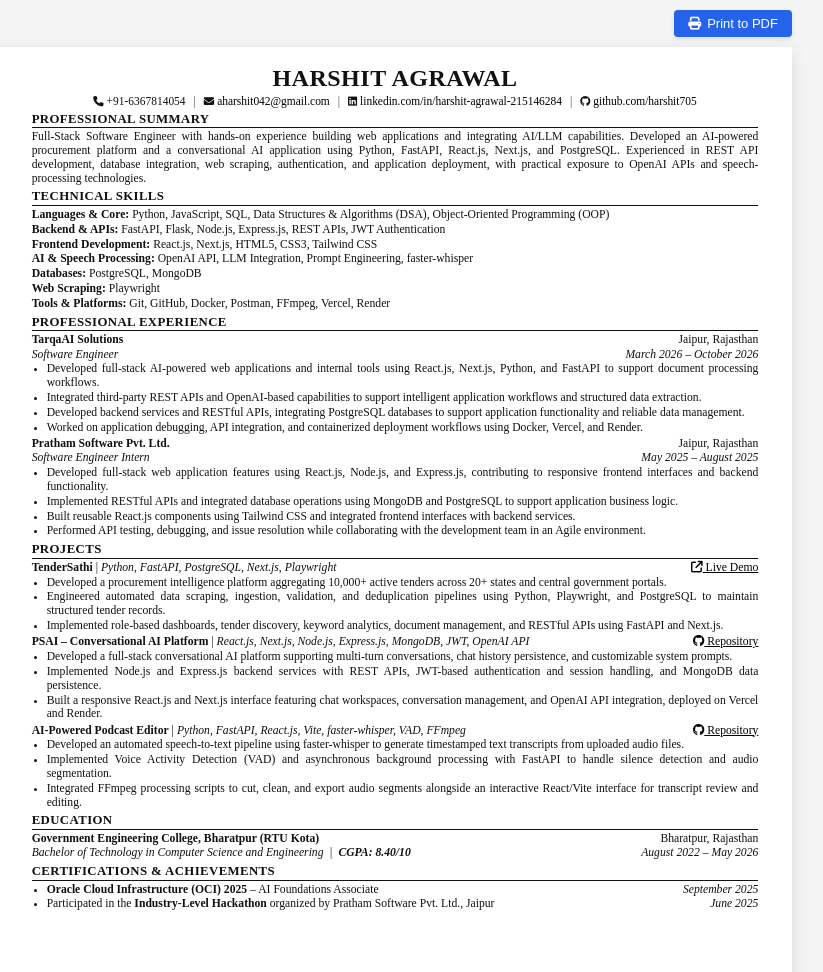
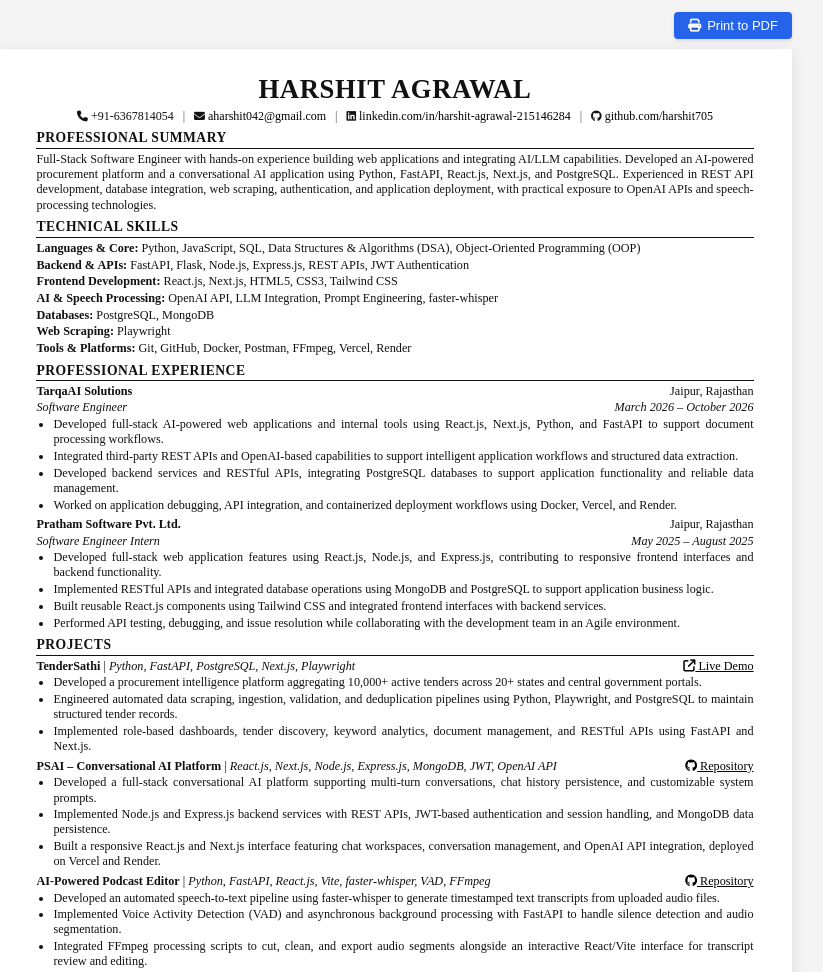
Before and after one commit to harshit705/Harshit-Resume-, a plain HTML site: page index.html in a window 1280 px wide. Shown: the top 972 px of the page, without its empty margins (245-1068 px from the left). Drawn offline with Linux system fonts and the light colour scheme.

Commit message:
Revert "Tighten typography, line-height, and padding to fit all sections on 1 page"
This reverts commit 99f00cab33784d830d90c6d4276d62ad24a8bcca.

```diff
--- a/index.html
+++ b/index.html
@@ -7,7 +7,7 @@
   <style>
     @page {
       size: A4 portrait;
-      margin: 0.18in 0.35in 0.15in 0.35in;
+      margin: 0.22in 0.38in 0.20in 0.38in;
     }
     * {
       box-sizing: border-box;
@@ -17,34 +17,29 @@
     body {
       font-family: "Times New Roman", Times, serif;
       color: #111;
-      line-height: 1.18;
-      font-size: 8.75pt;
+      line-height: 1.25;
+      font-size: 9.15pt;
       background: #f4f4f4;
-      padding: 10px 0;
+      padding: 12px 0;
     }
     .page {
       background: #fff;
       width: 8.27in;
       min-height: 11.69in;
       margin: 0 auto;
-      padding: 0.18in 0.35in 0.15in 0.35in;
+      padding: 0.25in 0.40in 0.20in 0.40in;
       box-shadow: 0 4px 15px rgba(0, 0, 0, 0.1);
     }
     @media print {
-      @page {
-        size: A4 portrait;
-        margin: 0.18in 0.35in 0.15in 0.35in;
-      }
       body {
         background: none;
         padding: 0;
       }
       .page {
         box-shadow: none;
-        padding: 0 !important;
-        margin: 0 !important;
-        width: 100% !important;
-        min-height: auto !important;
+        padding: 0;
+        width: 100%;
+        min-height: auto;
       }
       .no-print {
         display: none !important;
@@ -56,49 +51,49 @@
     }
     header {
       text-align: center;
-      margin-bottom: 3.5px;
+      margin-bottom: 6px;
     }
     header h1 {
-      font-size: 18pt;
+      font-size: 20pt;
       font-weight: bold;
       text-transform: uppercase;
-      letter-spacing: 0.5px;
-      margin-bottom: 2px;
+      letter-spacing: 0.6px;
+      margin-bottom: 3px;
     }
     .contact-line {
-      font-size: 8.6pt;
+      font-size: 9.0pt;
       display: flex;
       justify-content: center;
       align-items: center;
-      gap: 8px;
+      gap: 9px;
       flex-wrap: wrap;
     }
     .contact-line i {
-      font-size: 7.8pt;
+      font-size: 8.2pt;
     }
     .divider {
       color: #555;
     }
     section {
-      margin-bottom: 4px;
+      margin-bottom: 6.5px;
     }
     section:last-child {
       margin-bottom: 0;
     }
     h2 {
-      font-size: 9.6pt;
+      font-size: 10.2pt;
       font-variant: small-caps;
       text-transform: uppercase;
-      letter-spacing: 0.4px;
-      border-bottom: 1px solid #111;
+      letter-spacing: 0.5px;
+      border-bottom: 1.1px solid #111;
       padding-bottom: 0.5px;
-      margin-bottom: 2px;
+      margin-bottom: 3px;
       font-weight: bold;
     }
     .summary-text {
-      font-size: 8.75pt;
+      font-size: 9.15pt;
       text-align: justify;
-      line-height: 1.18;
+      line-height: 1.25;
     }
     .row {
       display: flex;
@@ -119,13 +114,13 @@
       border: 0;
     }
     .subheading {
-      margin-bottom: 2.5px;
+      margin-bottom: 4.5px;
     }
     .subheading:last-child {
       margin-bottom: 0;
     }
     .company-title, .role-row {
-      margin-bottom: 0.5px;
+      margin-bottom: 1px;
     }
     .bold {
       font-weight: bold;
@@ -137,18 +132,18 @@
       text-align: right;
       white-space: nowrap;
       flex-shrink: 0;
-      margin-left: 8px;
+      margin-left: 10px;
     }
     ul {
       list-style-type: disc;
-      padding-left: 15px;
-      margin-top: 1px;
-      margin-bottom: 1px;
+      padding-left: 17px;
+      margin-top: 1.5px;
+      margin-bottom: 1.5px;
     }
     li {
-      margin-bottom: 1.1px;
-      font-size: 8.75pt;
-      line-height: 1.18;
+      margin-bottom: 1.6px;
+      font-size: 9.15pt;
+      line-height: 1.24;
       text-align: justify;
     }
     .skills-list {
@@ -157,21 +152,21 @@
       margin: 0;
     }
     .skills-list li {
-      margin-bottom: 1.1px;
-      font-size: 8.75pt;
-      line-height: 1.18;
+      margin-bottom: 1.6px;
+      font-size: 9.15pt;
+      line-height: 1.24;
       text-align: left;
     }
     .cert-list {
       list-style-type: disc;
-      padding-left: 15px;
-      margin-top: 1px;
+      padding-left: 17px;
+      margin-top: 1.5px;
       margin-bottom: 0;
     }
     .cert-list li {
-      margin-bottom: 1.1px;
-      font-size: 8.75pt;
-      line-height: 1.18;
+      margin-bottom: 1.6px;
+      font-size: 9.15pt;
+      line-height: 1.24;
       text-align: left;
     }
     .actions-bar {
@@ -265,7 +260,7 @@
         </ul>
       </div>
 
-      <div class="subheading" style="margin-top: 2px;">
+      <div class="subheading" style="margin-top: 4.5px;">
         <div class="row company-title">
           <span class="bold">Pratham Software Pvt. Ltd.</span>
           <span class="separator"> | </span>
@@ -304,7 +299,7 @@
       </div>
 
       <!-- 2. PSAI (Conversational AI Platform) -->
-      <div class="subheading" style="margin-top: 2px;">
+      <div class="subheading" style="margin-top: 3.5px;">
         <div class="row">
           <span><strong class="bold">PSAI – Conversational AI Platform</strong> | <em>React.js, Next.js, Node.js, Express.js, MongoDB, JWT, OpenAI API</em></span>
           <span class="separator"> | </span>
@@ -318,7 +313,7 @@
       </div>
 
       <!-- 3. AI Podcast Editor (Speech Processing & Media Engineering) -->
-      <div class="subheading" style="margin-top: 2px;">
+      <div class="subheading" style="margin-top: 3.5px;">
         <div class="row">
           <span><strong class="bold">AI-Powered Podcast Editor</strong> | <em>Python, FastAPI, React.js, Vite, faster-whisper, VAD, FFmpeg</em></span>
           <span class="separator"> | </span>
```
